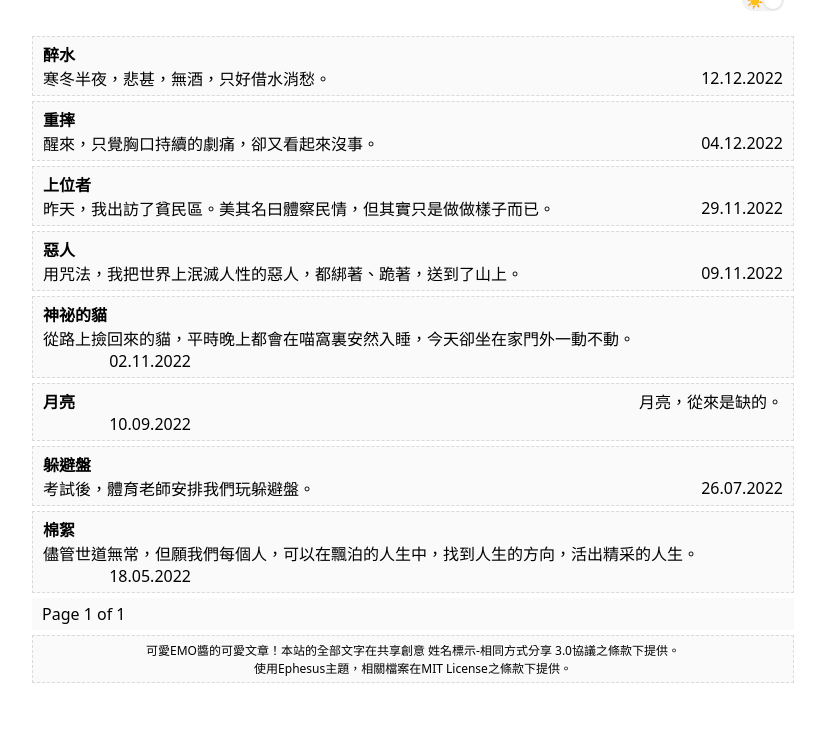
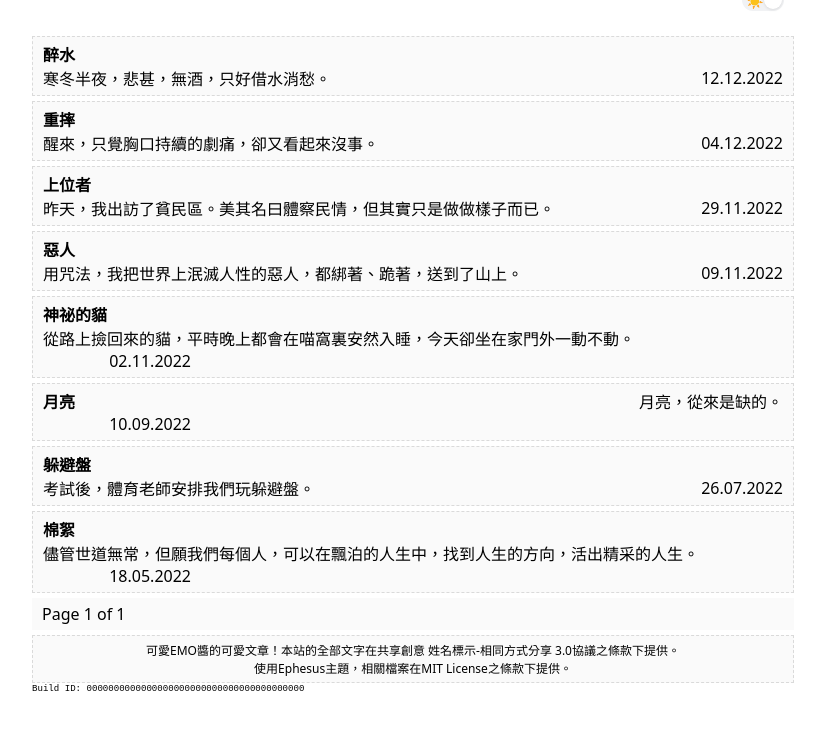
Before and after one commit to 1f616neko/blog, a Jekyll site: the page built from index.html, in a window 1280 px wide, cut to the strip 151-881 px from the top of the page. Shown: the whole strip, without its empty margins (227-1052 px from the left). Built offline with Jekyll 4.4.1, drawn with Linux system fonts in a browser that asks for light colours; the list of posts is cut into pages by our own code.

Commit message:
build ID

```diff
--- a/_layouts/default.html
+++ b/_layouts/default.html
@@ -41,5 +41,6 @@
 		<span>使用<a href="https://github.com/onepase/Ephesus">Ephesus</a>主題，相關檔案在<a href="https://github.com/onepase/Ephesus/blob/master/_config.yml" lang="en">MIT License</a>之條款下提供。</span>
 		<!--<span><a href="https://icp.gov.moe/?keyword=20225004" target="_blank">萌ICP备20225004号</a></span>-->
 	</div>
+	<div class="buildid" style="float:right;font-size:0.7em;font-family:monospace" lang="en">Build ID: <a href="https://github.com/1f616neko/blog/commit/{{ site.github.build_revision }}">{{ site.github.build_revision }}</a></div>
 </div>
 {% include footer.html %}
```
